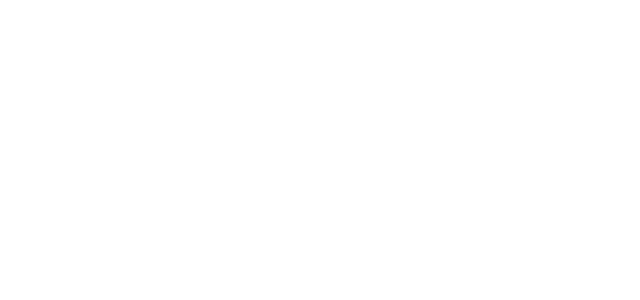
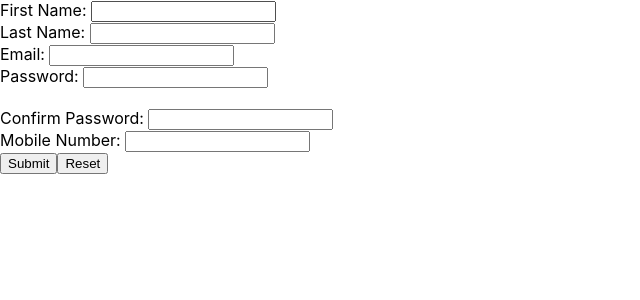
Before and after one commit to sanjay6410/CT-Price_Notifier, a React (Create React App) app in the folder price-notifier-frontend/: page /registerCustomer in a window 1280 px wide. Before the commit this address had no page. Shown: the top 300 px of the page, without its empty margins (0-640 px from the left). Built offline with nearby package versions, Linux system fonts and the light colour scheme.

Commit message:
sign-up feature frontend

```diff
--- a/price-notifier-frontend/src/App.js
+++ b/price-notifier-frontend/src/App.js
@@ -2,6 +2,7 @@
 import './App.css';
 import Login from './components/login';
 import AddProduct from './components/AddProduct'
+import Registration from './components/customerSignUp';
 import { BrowserRouter,Route,Routes, } from "react-router-dom"
 function App() {
 
@@ -9,7 +10,8 @@ function App() {
     <div>
     <BrowserRouter>
     <Routes>
-    <Route path='/Login' element={<Login/>} />
+    <Route path='/login' element={<Login/>} />
+    <Route path='/registerCustomer' element={<Registration/>} />
 
      <Route path='/addProducts/:id' element={<AddProduct/>}/>
     </Routes>
--- /dev/null
+++ b/price-notifier-frontend/src/components/customerSignUp.jsx
@@ -0,0 +1,97 @@
+import React from "react";
+import { useState } from "react";
+import axios from "axios";
+
+function Registration(){
+
+    const [formData, setFormData] =useState({
+        firstName:'',
+        lastName:'',
+        email:'',
+        password:'',
+        confirmPassword:'',
+        mobileNumber:''
+    });
+
+    const [passwordError, setPasswordError] = useState('');
+
+    const validatePassword = (password) => {
+      const passwordRegex = /^(?=.*[A-Za-z])(?=.*\d)(?=.*[@$!%*#?&])[A-Za-z\d@$!%*#?&]{10,}$/;
+      return passwordRegex.test(password);
+    };
+
+    const handleChange= (e) =>{
+      const {name,value}=e.target;
+      setFormData((prevData)=>({
+        ...prevData,
+        [name]:value,
+      }));
+    };
+
+    const handleSubmit= (e) => {
+        e.preventDefault();
+        if (formData.password !== formData.confirmPassword) {
+          alert('Password and Confirm Password do not match');
+          return;
+        }
+        if (!validatePassword(formData.password)) {
+          setPasswordError('Password must be at least 10 characters long, contain at least one special character, and at least one number.');
+          return;
+        }
+        axios.post('http://localhost:8080/customerSignUp', formData)
+        .then((response) => {
+          // Handle the response from the server
+          console.log(response.data);
+        })
+        .catch((error) => {
+          // Handle any errors
+          console.error(error);
+        });
+    };
+
+    const handleReset = () => {
+      setFormData({
+        firstName: '',
+        lastName: '',
+        email: '',
+        password: '',
+        confirmPassword: '',
+        mobileNumber: '',
+      });
+    };
+
+return (
+  <form onSubmit={handleSubmit}>
+    <label>
+        First Name: <input type="text" name="firstName" value={formData.firstName} onChange={handleChange}/>
+    </label>
+    <br />
+    <label>
+        Last Name: <input type="text" name="lastName" value={formData.lastName} onChange={handleChange}/>
+    </label>
+    <br />
+    <label>
+        Email: <input type="email" name="email" value={formData.email} onChange={handleChange}/>
+    </label>
+    <br />
+    <label>
+        Password: <input type="password" name="password" value={formData.password} onChange={handleChange}/>
+    </label>
+    <br />
+    {passwordError && <div>{passwordError}</div>}
+    <br />
+    <label>
+        Confirm Password: <input type="password" name="confirmPassword" value={formData.confirmPassword} onChange={handleChange}/>
+    </label>
+    <br />
+    <label>
+        Mobile Number: <input type="text" name="mobileNumber" value={formData.mobileNumber} onChange={handleChange}/>
+    </label>
+   <br />
+    <button type="submit">Submit</button>
+      <button type="button" onClick={handleReset}>Reset</button>
+  </form>
+)
+}
+
+export default Registration;
```
Also changed, not shown: 2 other files (tests, documents, lock files or other folders).
